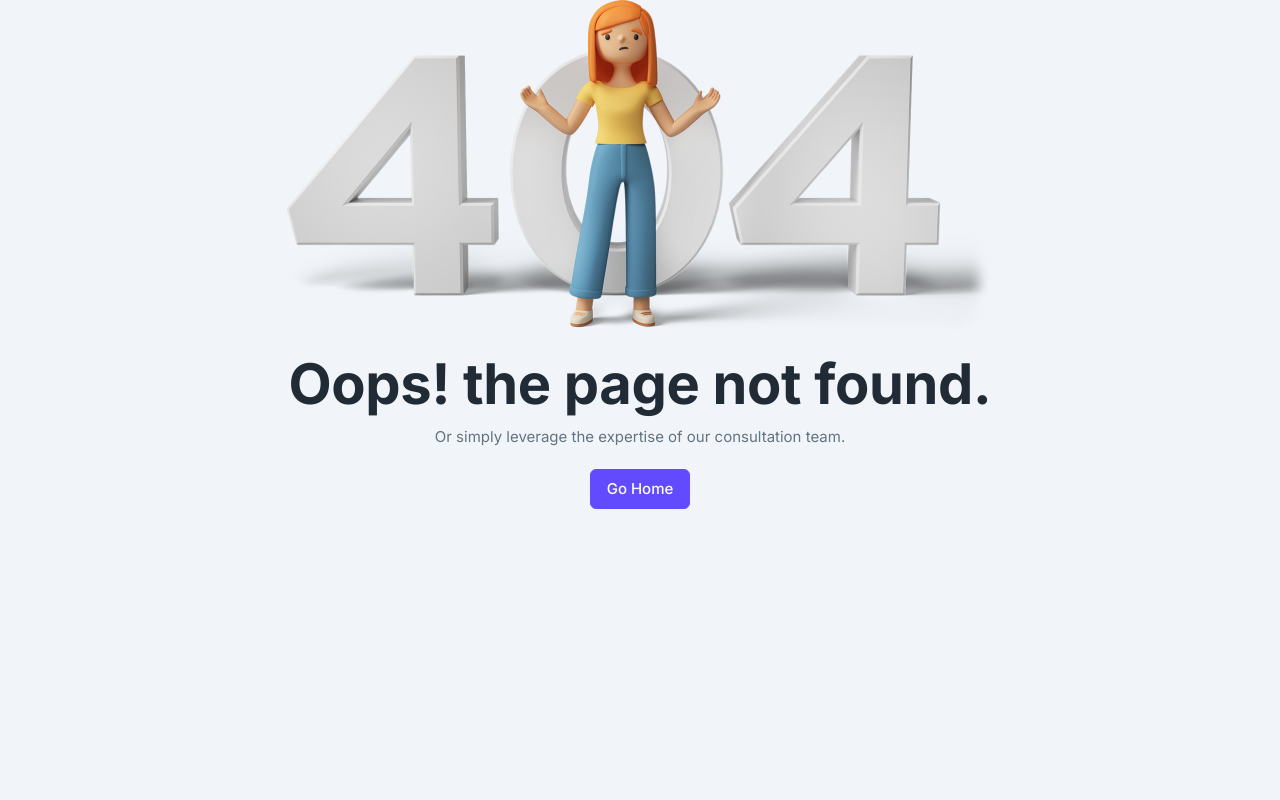
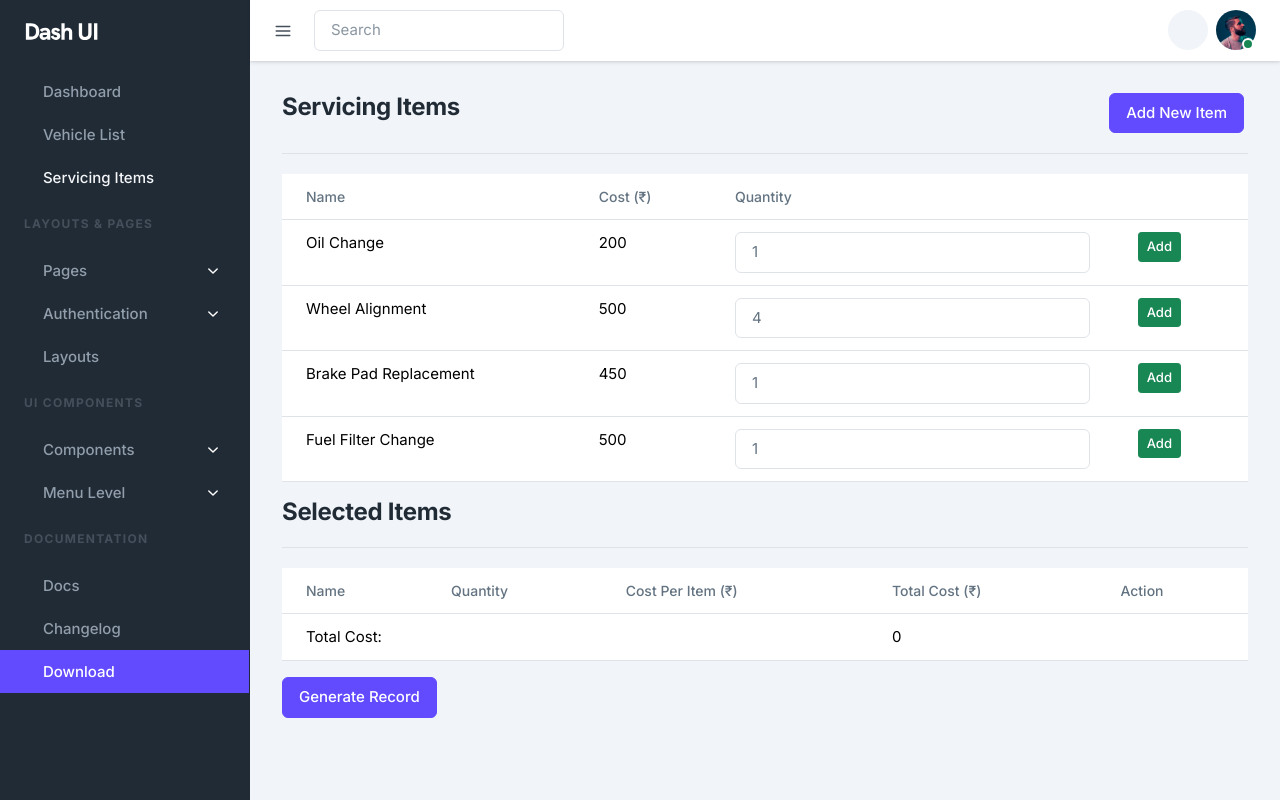
Before and after one commit to ChetanMagar51/vsm-service-advisor-frontend, a Next.js app: page /servicing-items in a window 1280 px wide. Before the commit this address had no page. Built offline with nearby package versions, Linux system fonts and the light colour scheme; a web font is replaced by a local one.

Commit message:
Service Advisor Frontend

```diff
--- a/app/(auth)/authentication/sign-in/page.js
+++ b/app/(auth)/authentication/sign-in/page.js
@@ -25,8 +25,8 @@ const SignIn = () => {
               <Form>
                 {/* Username */}
                 <Form.Group className="mb-3" controlId="username">
-                  <Form.Label>Username or email</Form.Label>
-                  <Form.Control type="email" name="username" placeholder="Enter address here" required="" />
+                  <Form.Label>Email</Form.Label>
+                  <Form.Control type="email" name="email" placeholder="Enter email here" required="" />
                 </Form.Group>
 
                 {/* Password */}
--- /dev/null
+++ b/app/(dashboard)/servicing-items/page.jsx
@@ -0,0 +1,130 @@
+'use client'
+
+import React, { useState } from 'react';
+import Link from 'next/link';
+import { Container, Table, Button, Form } from 'react-bootstrap';
+import { PageHeadingWithButton } from 'widgets';
+import { PageHeading } from 'widgets';
+
+const Service = () => {
+    const [selectedItems, setSelectedItems] = useState([]);
+    const [items, setItems] = useState([
+        { id: 1, name: 'Oil Change', cost: 200, quantity: 1 },
+        { id: 2, name: 'Wheel Alignment', cost: 500, quantity: 4 },
+        { id: 3, name: 'Brake Pad Replacement', cost: 450, quantity: 1 },
+        { id: 4, name: 'Fuel Filter Change', cost: 500, quantity: 1 },
+    ]);
+
+    const handleQuantityChange = (itemId, value) => {
+        const updatedItems = items.map(item =>
+            item.id === itemId ? { ...item, quantity: parseInt(value) } : item
+        );
+        setItems(updatedItems);
+    };
+
+    const handleAddItem = (item) => {
+        const updatedSelectedItems = [...selectedItems, item];
+        setSelectedItems(updatedSelectedItems);
+    };
+
+    const handleDeleteItem = (itemId) => {
+        const updatedSelectedItems = selectedItems.filter(item => item.id !== itemId);
+        setSelectedItems(updatedSelectedItems);
+    };
+
+    const calculateItemCost = (item) => {
+        return item.cost * item.quantity;
+    };
+
+    const calculateTotalCost = () => {
+        return selectedItems.reduce((total, item) => total + item.cost * item.quantity, 0);
+    };
+
+    return (
+        <Container fluid className="p-6">
+            <PageHeadingWithButton heading="Servicing Items" buttonName="Add New Item" />
+            <Table>
+                <thead>
+                    <tr>
+                        <th>Name</th>
+                        <th>Cost (&#8377;)</th>
+                        <th>Quantity</th>
+                        <th></th>
+                    </tr>
+                </thead>
+                <tbody>
+                    {items.map(item => (
+                        <tr key={item.id}>
+                            <td>{item.name}</td>
+                            <td>{item.cost}</td>
+                            <td>
+                                <Form.Control
+                                    type="number"
+                                    value={item.quantity}
+                                    onChange={e => handleQuantityChange(item.id, e.target.value)}
+                                    min={1}
+                                />
+                            </td>
+                            <td>
+                                <Button
+                                    variant="success"
+                                    size='sm'
+                                    className="me-2"
+                                    onClick={() => handleAddItem(item)}
+                                >
+                                    Add
+                                </Button>
+                            </td>
+                        </tr>
+                    ))}
+                </tbody>
+            </Table>
+
+            <PageHeading heading="Selected Items" />
+            <Table>
+                <thead>
+                    <tr>
+                        <th>Name</th>
+                        <th>Quantity</th>
+                        <th>Cost per Item (&#8377;)</th>
+                        <th>Total Cost (&#8377;)</th>
+                        <th>Action</th>
+                    </tr>
+                </thead>
+                <tbody>
+                    {selectedItems.map(item => (
+                        <tr key={item.id}>
+                            <td>{item.name}</td>
+                            <td>{item.quantity}</td>
+                            <td>{item.cost}</td>
+                            <td>{calculateItemCost(item)}</td>
+                            <td>
+                                <Button
+                                    variant="danger"
+                                    size='sm'
+                                    onClick={() => handleDeleteItem(item.id)}
+                                >
+                                    Delete
+                                </Button>
+                            </td>
+                        </tr>
+                    ))}
+                </tbody>
+                <tfoot>
+                    <tr>
+                        <td colSpan="3">Total Cost:</td>
+                        <td colSpan="2">{calculateTotalCost()}</td>
+                    </tr>
+                </tfoot>
+            </Table>
+            <div>
+                <Link href="">
+                    <Button variant="primary">Generate Record</Button>
+                </Link>
+            </div>
+        </Container>
+
+    );
+}
+
+export default Service;
--- a/package.json
+++ b/package.json
@@ -20,7 +20,7 @@
     "nextjs-template",
     "react-dashboard",
     "bootstrap 5"
-    ],
+  ],
   "scripts": {
     "dev": "next dev",
     "build": "next build",
@@ -44,6 +44,7 @@
     "react-dom": "18.2.0",
     "react-dropzone": "^14.2.3",
     "react-feather": "^2.0.10",
+    "react-icons": "^5.0.1",
     "react-responsive": "^9.0.2",
     "react-syntax-highlighter": "^15.5.0",
     "sass": "^1.64.2",
--- a/routes/DashboardRoutes.js
+++ b/routes/DashboardRoutes.js
@@ -29,6 +29,18 @@ export const DashboardMenu = [
 		title: 'Dashboard',
 		icon: 'home',
 		link: '/'
+	},
+	{
+		id: uuid(),
+		title: 'Vehicle List',
+		icon: 'list',
+		link: '/vehicle-list'
+	},
+	{
+		id: uuid(),
+		title: 'Servicing Items',
+		icon: 'circle',
+		link: '/servicing-items'
 	},
 	{
 		id: uuid(),
--- /dev/null
+++ b/widgets/PageHeadingWithButton.js
@@ -0,0 +1,21 @@
+// import node module libraries
+import { Row, Col, Button } from 'react-bootstrap';
+
+const PageHeadingWithButton = props => {
+  const { heading, buttonName } = props;
+  return (
+    <Row>
+      <Col lg={12} md={12} xs={12}>
+
+        <div className="border-bottom pb-4 mb-4 d-flex justify-content-between">
+          <h3 className="mb-0 fw-bold">{heading}</h3>
+          <Button variant="primary" className="me-1">{buttonName}</Button>
+        </div>
+
+
+      </Col>
+    </Row>
+  )
+}
+
+export default PageHeadingWithButton
--- a/widgets/index.js
+++ b/widgets/index.js
@@ -1,6 +1,7 @@
 // import widget/custom components from highlight-code folder
 import HighlightCode from 'widgets/highlight-code/HighlightCode';
 import PageHeading from 'widgets/PageHeading';
+import PageHeadingWithButton from './PageHeadingWithButton';
 import FormSelect from 'widgets/form-select/FormSelect';
 import PricingCard from 'widgets/cards/PricingCard';
 import FeatureLeftTopIcon from 'widgets/features/FeatureLeftTopIcon';
@@ -10,6 +11,7 @@ import StatRightTopIcon from 'widgets/stats/StatRightTopIcon';
 export {
    HighlightCode,
    PageHeading,
+   PageHeadingWithButton,
    FormSelect,
    PricingCard,
    FeatureLeftTopIcon,
```
Also changed, not shown: app/(auth)/authentication/sign-up/page.js (+15 -3 lines), app/(dashboard)/vehicle-list/page.jsx (added, +52 -0 lines), 1 other file (tests, documents, lock files or other folders).
